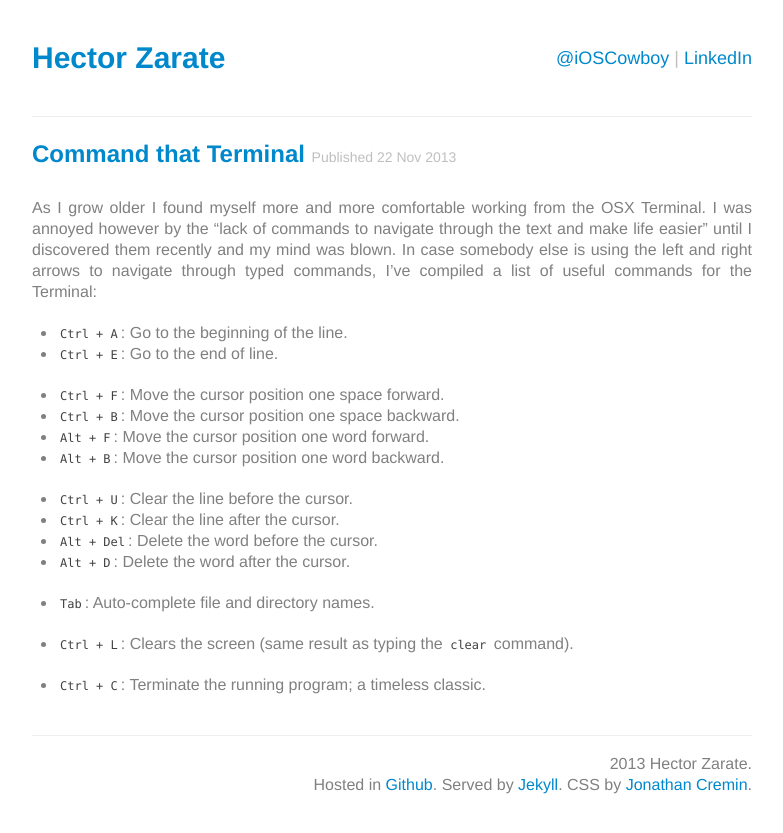
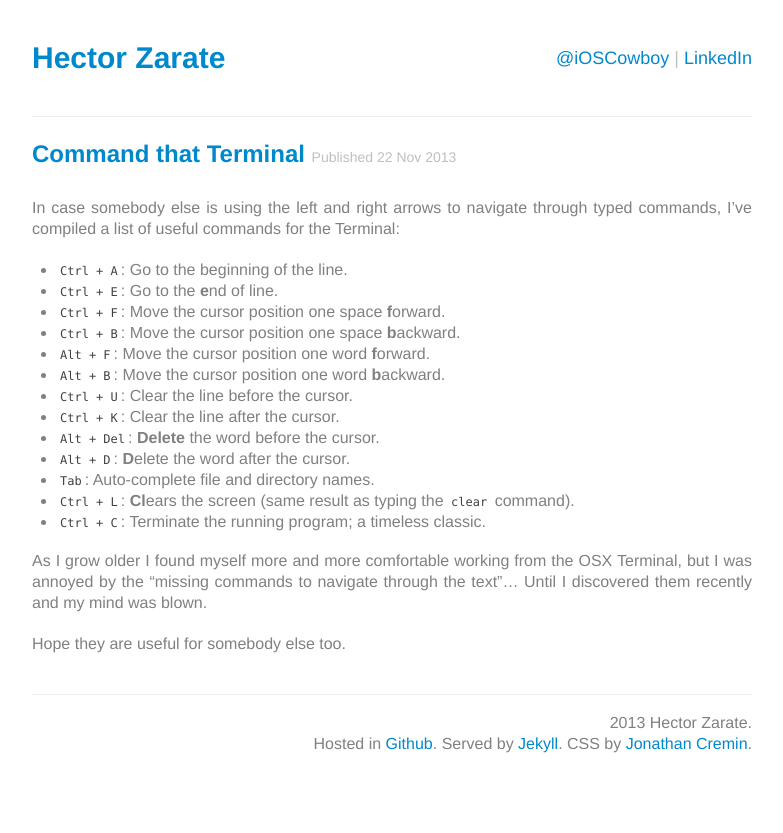
Before and after one commit to ChocoChipset/iOSCowboy.github.io, a Jekyll site: the page built from _posts/2013-11-22-terminal-commands.md, in a window 1280 px wide. Shown: the top 833 px of the page, without its empty margins (248-1031 px from the left). Built offline with Jekyll 4.4.1, drawn with Linux system fonts in a browser that asks for light colours; Markdown is read by kramdown in place of the engine named in the settings.

Commit message:
Format fixing for post on terminal commands

````diff
--- a/_posts/2013-11-22-terminal-commands.md
+++ b/_posts/2013-11-22-terminal-commands.md
@@ -3,25 +3,23 @@ layout: post
 title: Command that Terminal
 ---
 
-As I grow older I found myself more and more comfortable working from the OSX Terminal.
-I was annoyed however by the "lack of commands to navigate through the text and make life easier" until I discovered them recently and my mind was blown.
 In case somebody else is using the left and right arrows to navigate through typed commands, I've compiled a list of useful commands for the Terminal:
 
 * ```Ctrl + A```: Go to the beginning of the line.
-* ```Ctrl + E```: Go to the end of line.
-
-* ```Ctrl + F```: Move the cursor position one space forward.
-* ```Ctrl + B```: Move the cursor position one space backward.
-* ```Alt + F```: Move the cursor position one word forward.
-* ```Alt + B```: Move the cursor position one word backward.
-
+* ```Ctrl + E```: Go to the **e**nd of line.
+* ```Ctrl + F```: Move the cursor position one space **f**orward.
+* ```Ctrl + B```: Move the cursor position one space **b**ackward.
+* ```Alt + F```: Move the cursor position one word **f**orward.
+* ```Alt + B```: Move the cursor position one word **b**ackward.
 * ```Ctrl + U```: Clear the line before the cursor.
 * ```Ctrl + K```: Clear the line after the cursor.
-* ```Alt + Del```: Delete the word before the cursor.
-* ```Alt + D```: Delete the word after the cursor.
+* ```Alt + Del```: **Delete** the word before the cursor.
+* ```Alt + D```: **D**elete the word after the cursor.
+* ```Tab```: Auto-complete file and directory names.
+* ```Ctrl + L```: **Cl**ears the screen (same result as typing the ```clear``` command).
+* ```Ctrl + C```: Terminate the running program; a timeless classic.
 
-* ```Tab```: Auto-complete file and directory names.
+As I grow older I found myself more and more comfortable working from the OSX Terminal, but I was annoyed by the "missing commands to navigate through the text"...
+Until I discovered them recently and my mind was blown.
 
-* ```Ctrl + L```: Clears the screen (same result as typing the ```clear``` command).
-
-* ```Ctrl + C```: Terminate the running program; a timeless classic.
+Hope they are useful for somebody else too.
````
